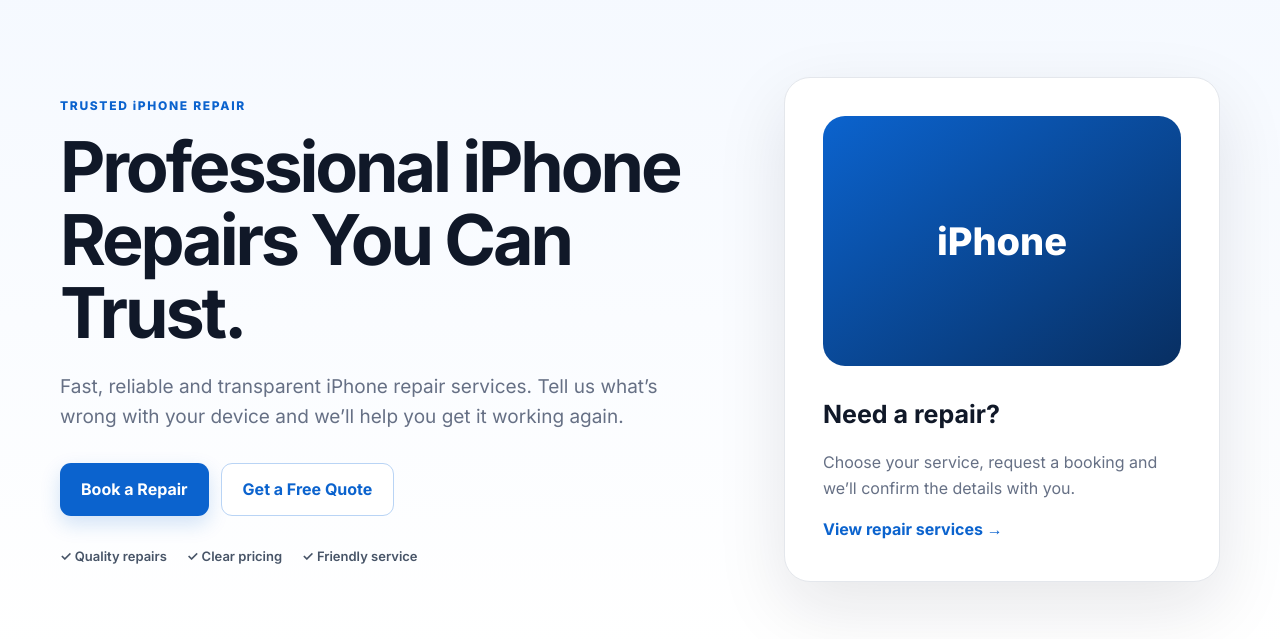
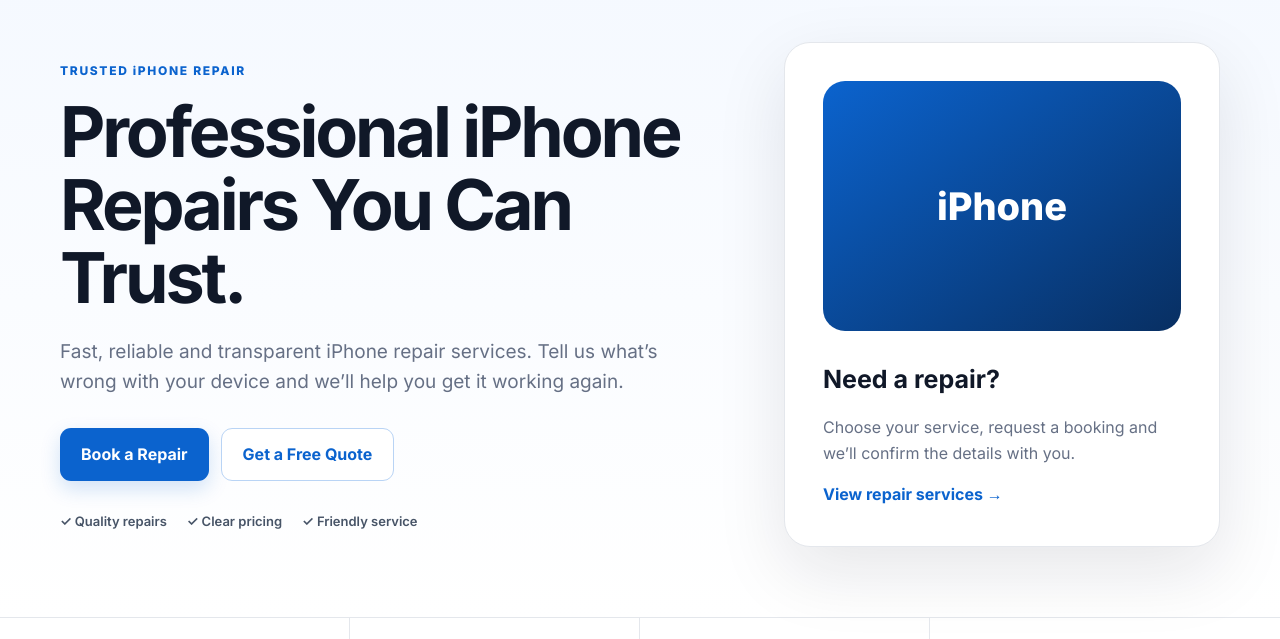
Before and after one commit to engmmt90/zz-iphone-repairs-site, a website: page index.html in a window 1280 px wide. Shown: the part 92-731 px from the top of the page. Drawn offline with Linux system fonts and the light colour scheme; files whose address does not match are found by name.

Commit message:
Update style.css

```diff
--- a/style.css
+++ b/style.css
@@ -2,7 +2,7 @@
 :root{--blue:#0b63ce;--blue2:#084a9c;--ink:#101828;--muted:#667085;--line:#e4e7ec;--soft:#f6f9fc;--white:#fff;--radius:18px}
 *{box-sizing:border-box}html{scroll-behavior:smooth}body{margin:0;font-family:Inter,Arial,sans-serif;color:var(--ink);line-height:1.6;background:#fff}a{text-decoration:none;color:inherit}.container{width:min(1160px,92%);margin:auto}
 .site-header{position:sticky;top:0;z-index:20;background:rgba(255,255,255,.94);backdrop-filter:blur(14px);border-bottom:1px solid var(--line)}.nav{height:78px;display:flex;align-items:center;gap:24px}.brand img{width:160px;height:auto;display:block}.nav nav{display:flex;gap:20px;margin-left:auto;font-size:14px;font-weight:600}.nav nav a:hover{color:var(--blue)}.btn{display:inline-flex;align-items:center;justify-content:center;border:0;background:var(--blue);color:#fff;padding:13px 21px;border-radius:11px;font-weight:700;cursor:pointer;box-shadow:0 8px 20px rgba(11,99,206,.18)}.btn:hover{background:var(--blue2)}.btn-outline{background:#fff;color:var(--blue);border:1px solid #b9d4f5;box-shadow:none}.btn-small{padding:10px 16px;font-size:14px}.menu-btn{display:none;background:none;border:0;font-size:25px}
-.hero{padding:90px 0 70px;background:linear-gradient(180deg,#f5f9ff 0%,#fff 100%)}.hero-grid{display:grid;grid-template-columns:1.2fr .8fr;gap:70px;align-items:center}.eyebrow{font-size:12px;letter-spacing:.14em;font-weight:800;color:var(--blue)}.eyebrow.light{color:#8fc0ff}.hero h1{font-size:clamp(42px,5.5vw,70px);line-height:1.04;letter-spacing:-.045em;margin:14px 0 22px;max-width:780px}.hero-copy{font-size:19px;color:var(--muted);max-width:650px}.actions{display:flex;gap:12px;margin:30px 0}.trust-row{display:flex;gap:20px;flex-wrap:wrap;font-size:13px;font-weight:600;color:#475467}.hero-card{background:#fff;border:1px solid var(--line);border-radius:26px;padding:38px;box-shadow:0 25px 70px rgba(16,24,40,.10)}.phone-icon{height:250px;border-radius:22px;background:linear-gradient(145deg,#0b63ce,#082f62);display:flex;align-items:center;justify-content:center;color:#fff;font-size:38px;font-weight:800;margin-bottom:28px}.hero-card h3{font-size:25px;margin:0 0 6px}.hero-card p{color:var(--muted)}.text-link{color:var(--blue);font-weight:700}
+.hero{padding:55px 0 70px;background:linear-gradient(180deg,#f5f9ff 0%,#fff 100%)}.hero-grid{display:grid;grid-template-columns:1.2fr .8fr;gap:70px;align-items:center}.eyebrow{font-size:12px;letter-spacing:.14em;font-weight:800;color:var(--blue)}.eyebrow.light{color:#8fc0ff}.hero h1{font-size:clamp(42px,5.5vw,70px);line-height:1.04;letter-spacing:-.045em;margin:14px 0 22px;max-width:780px}.hero-copy{font-size:19px;color:var(--muted);max-width:650px}.actions{display:flex;gap:12px;margin:30px 0}.trust-row{display:flex;gap:20px;flex-wrap:wrap;font-size:13px;font-weight:600;color:#475467}.hero-card{background:#fff;border:1px solid var(--line);border-radius:26px;padding:38px;box-shadow:0 25px 70px rgba(16,24,40,.10)}.phone-icon{height:250px;border-radius:22px;background:linear-gradient(145deg,#0b63ce,#082f62);display:flex;align-items:center;justify-content:center;color:#fff;font-size:38px;font-weight:800;margin-bottom:28px}.hero-card h3{font-size:25px;margin:0 0 6px}.hero-card p{color:var(--muted)}.text-link{color:var(--blue);font-weight:700}
 .stats{border-block:1px solid var(--line);background:#fff}.stats-grid{display:grid;grid-template-columns:repeat(4,1fr)}.stats-grid div{padding:24px;border-right:1px solid var(--line);display:flex;flex-direction:column}.stats-grid div:last-child{border:0}.stats-grid strong{font-size:20px}.stats-grid span{color:var(--muted);font-size:13px}
 .section{padding:95px 0}.soft{background:var(--soft)}.section-head{display:flex;justify-content:space-between;gap:30px;align-items:end;margin-bottom:42px}.section-head h2,.narrow h2{font-size:clamp(32px,4vw,48px);line-height:1.1;letter-spacing:-.035em;margin:8px 0}.section-head>p{max-width:390px;color:var(--muted)}
 .cards{
```
